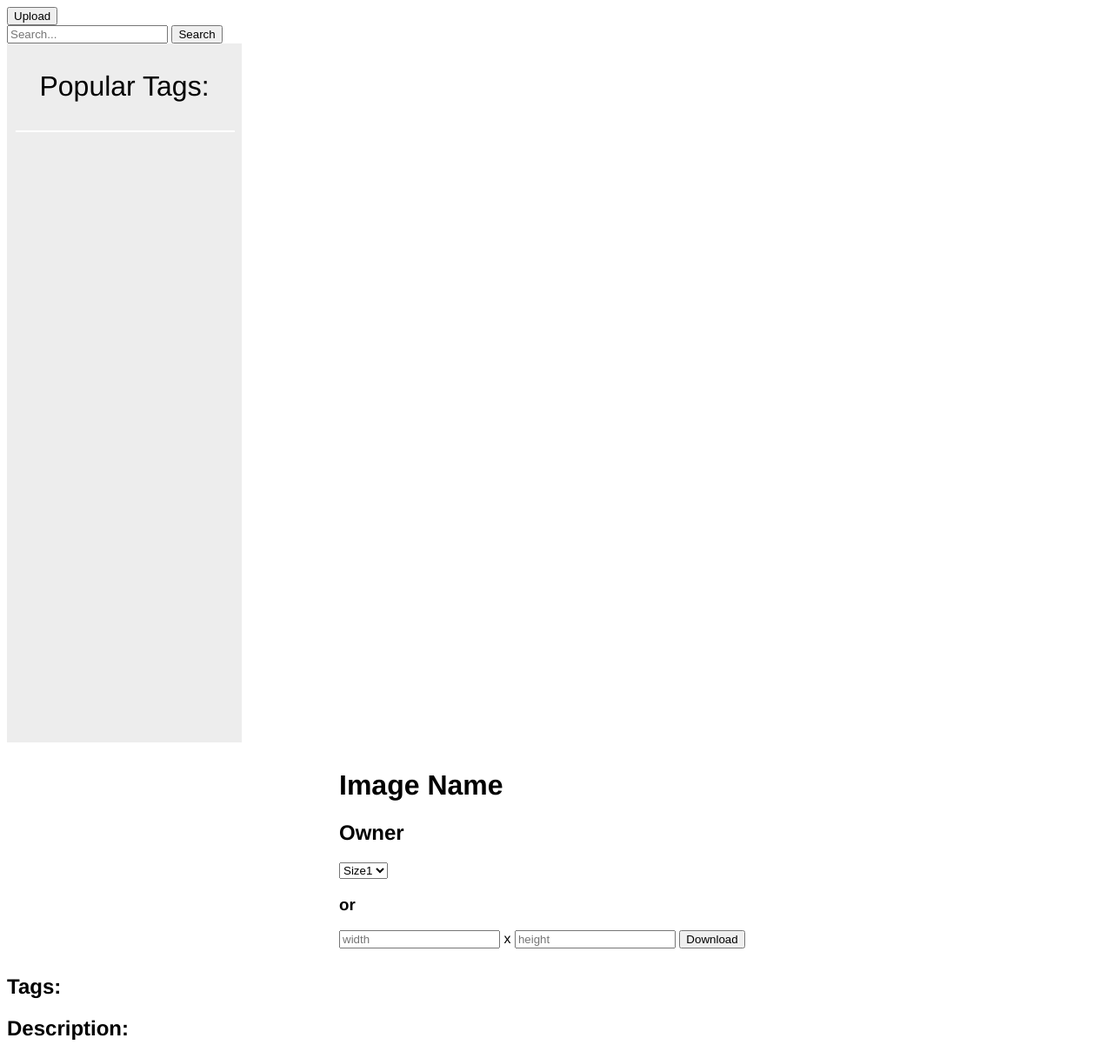
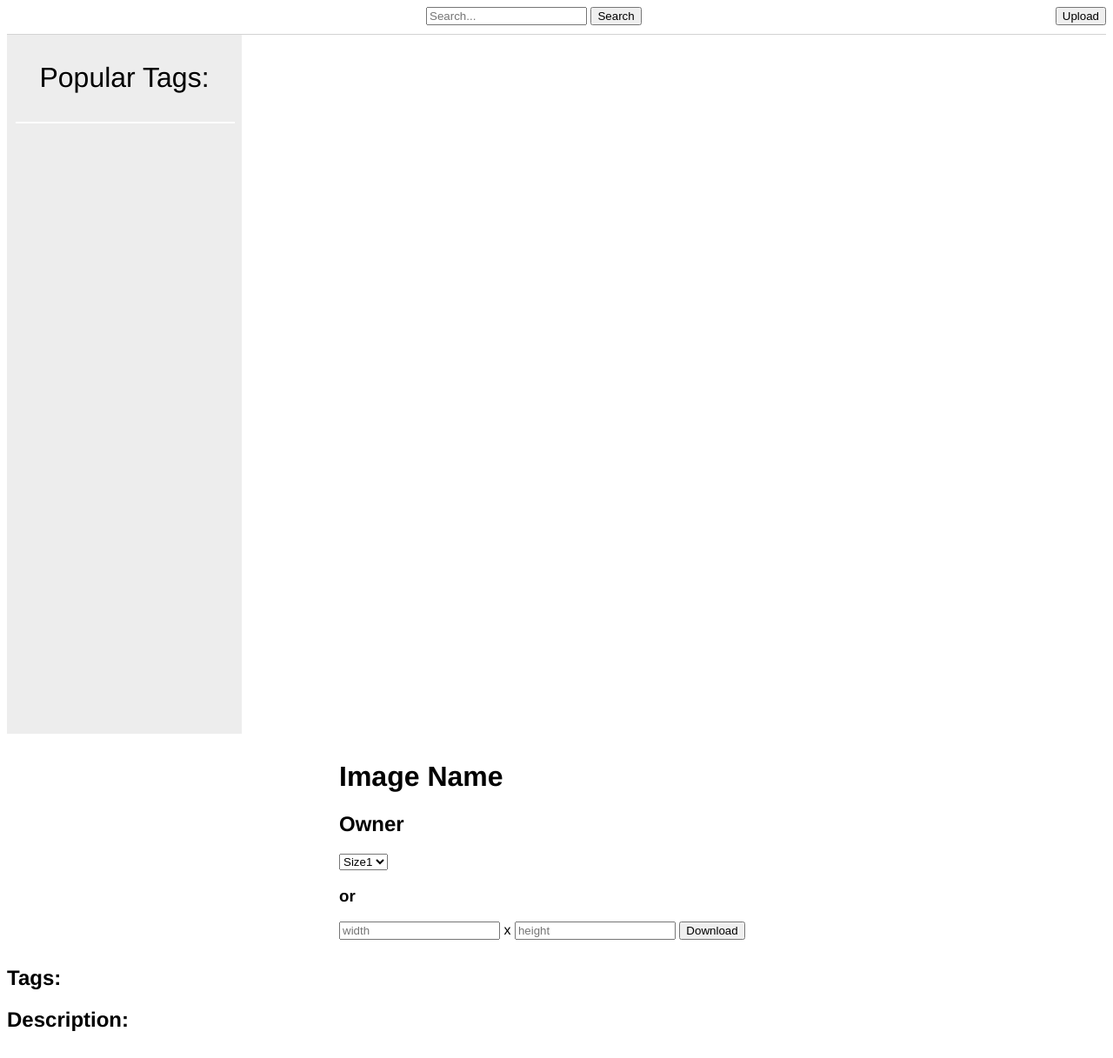
Before and after one commit to ashleyswinning/pinmages, a Python web app: template pinmages/templates/jinja2/imageedit.html in a window 1280 px wide. Shown: the whole page at 87% size. After the commit the page ends 1186 px from the top, so only its background shows below. Run offline with Jinja, Linux system fonts and the light colour scheme; the template is opened without the code that fills it, so the values that code supplies are empty.

Commit message:
changed header

```diff
--- a/pinmages/static/headerbar.css
+++ b/pinmages/static/headerbar.css
@@ -1,16 +1,8 @@
-div{
-    font-family: helvetica;
-}
-#header{
-	border-style: solid;
-	width: 100%;
-	margin: 10px auto 105px;
-
 body {
 	 font-family: "HelveticaNeue-Light", "Helvetica Neue Light", "Helvetica Neue", Helvetica, Arial, "Lucida Grande", sans-serif;
 }
+
 .headerBar {
-
 
 	border-bottom: 1px solid;
 	border-color: #d3d3d3;
--- a/pinmages/static/viewgrid.css
+++ b/pinmages/static/viewgrid.css
@@ -0,0 +1,3 @@
+div.alltags{
+
+}
```
